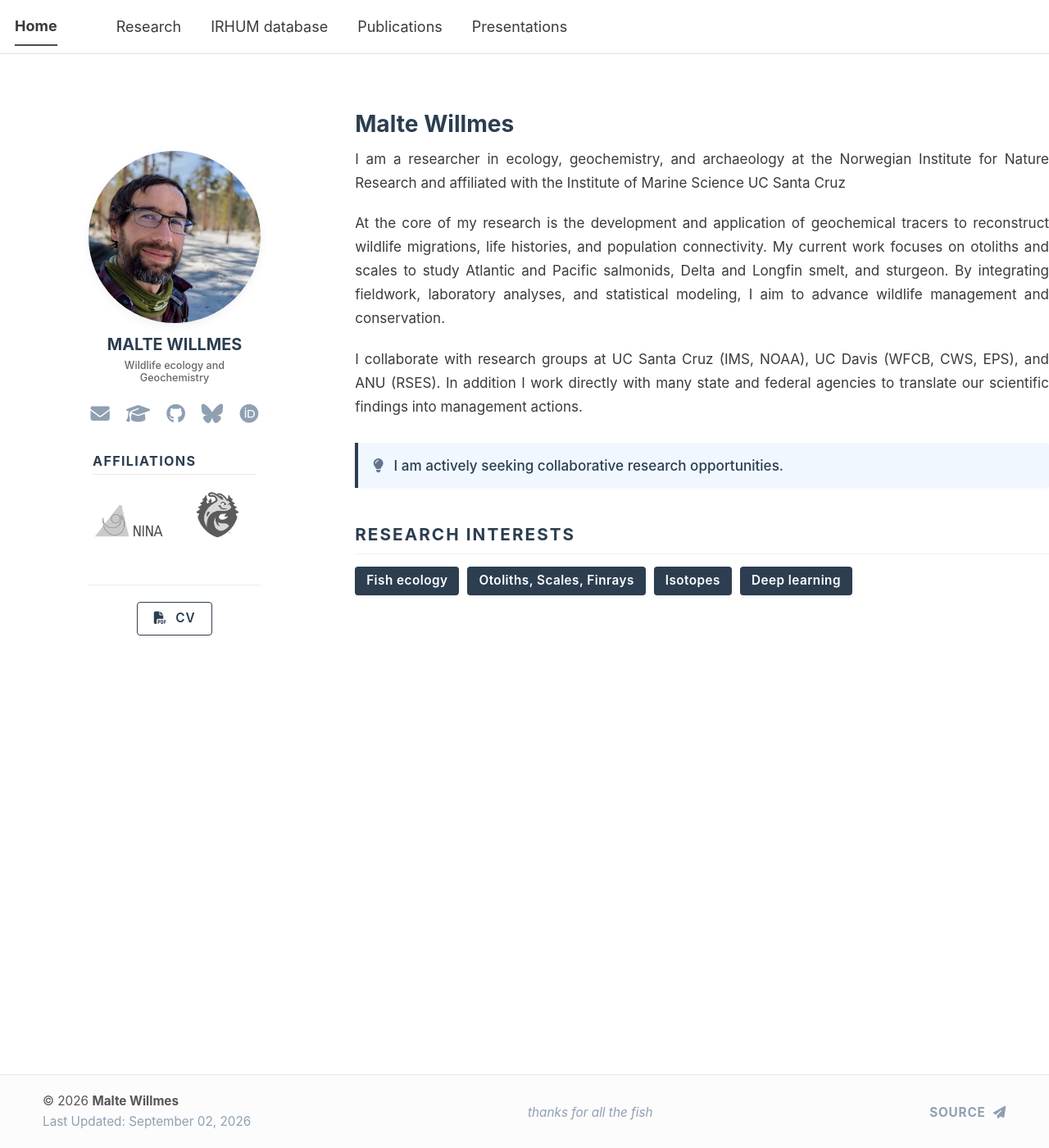
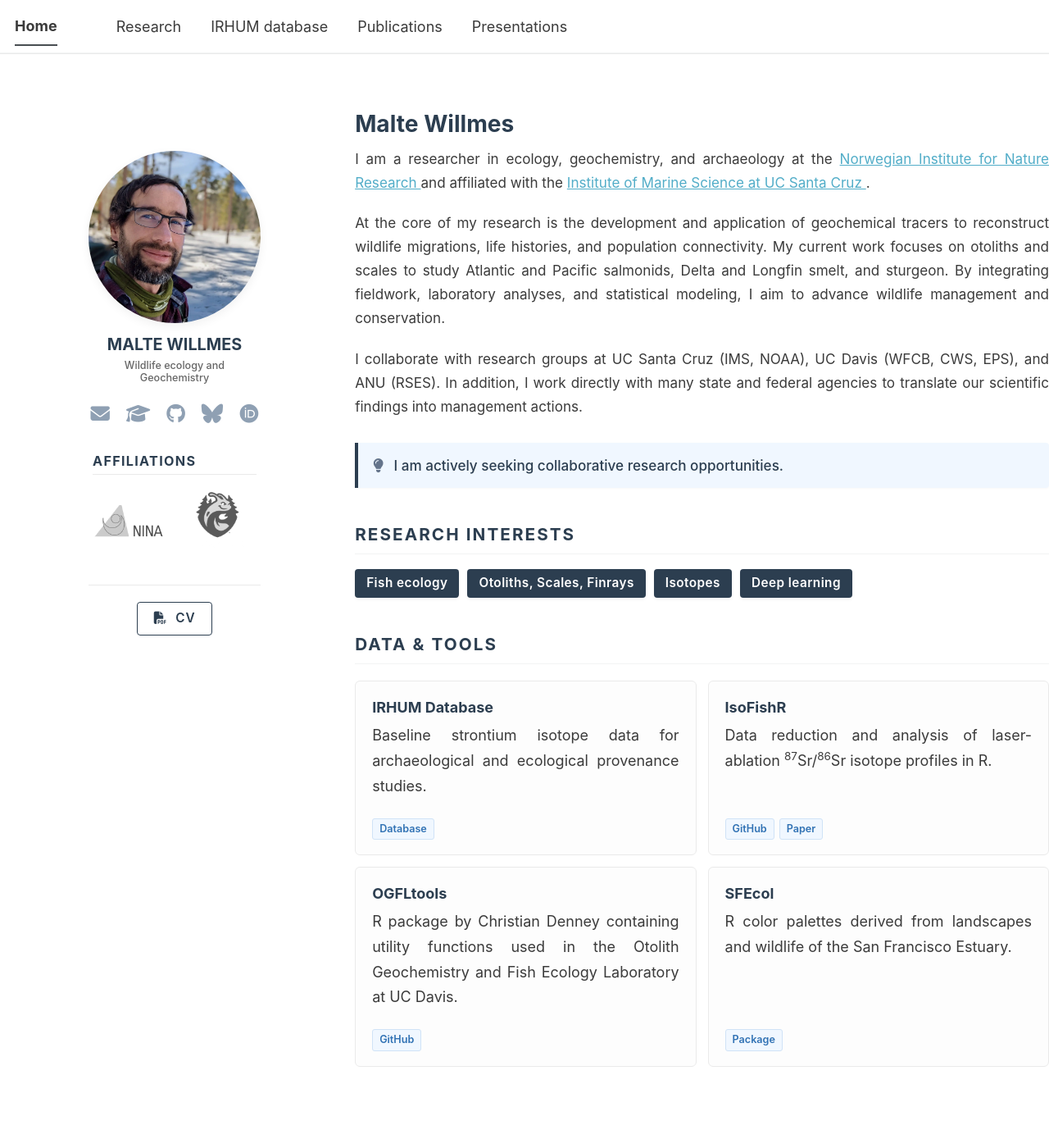
Before and after one commit to MalteWillmes/maltewillmes.github.io, a Jekyll site: the page built from _pages/about.md, in a window 1280 px wide and 1400 px high. Shown: the whole window at 82% size. Built offline with Jekyll 4.4.1, drawn with Linux system fonts in a browser that asks for light colours; a script bundle is joined from its source files by our own code; library files that are not in the unit come from our copies.

Commit message:
Update about.md

```diff
--- a/_pages/about.md
+++ b/_pages/about.md
@@ -8,21 +8,25 @@ redirect_from:
 ---
 
 <style>
+
   /* =========================================
-     1. STATIC LIGHT THEME VARIABLES (Locked)
+     1. STATIC LIGHT THEME VARIABLES
      ========================================= */
+
   :root {
-    --port-primary: #2c3e50;    /* Dark Academic Blue */
-    --port-text: #3b3b3b;       /* Dark Gray for readability */
-    --port-muted: #64748b;      /* Muted gray for subtitles */
-    --port-bg: #fdfdfd;         /* Almost white for cards */
-    --port-border: #eaeaea;     /* Light gray borders */
-    --accent-color: #f0f7ff;    /* Soft blue for milestones */
+    --port-primary: #2c3e50;
+    --port-text: #3b3b3b;
+    --port-muted: #64748b;
+    --port-bg: #fdfdfd;
+    --port-border: #eaeaea;
+    --accent-color: #f0f7ff;
   }
 
+
   /* =========================================
-     2. GLOBAL HEADER FIXES (Matches Portfolio)
+     2. GLOBAL HEADER
      ========================================= */
+
   .masthead,
   .masthead__inner-wrap,
   .masthead__menu,
@@ -58,152 +62,552 @@ redirect_from:
     color: var(--port-primary) !important;
   }
 
-  h1.page__title, .page__title {
+  h1.page__title,
+  .page__title {
     color: var(--port-primary) !important;
     font-weight: 700 !important;
   }
 
+
   /* =========================================
-     3. BIOGRAPHY LAYOUT STYLES
+     3. GENERAL HOMEPAGE STYLES
      ========================================= */
-  /* Standardized Section Titles */
+
   .section-title {
     margin-top: 45px;
+    margin-bottom: 18px;
+
     border-bottom: 1px solid var(--port-border);
+
     padding-bottom: 8px;
+
     text-transform: uppercase;
+
     color: var(--port-primary) !important;
+
     font-size: 1.15em !important;
     letter-spacing: 0.1em;
     font-weight: 700;
   }
 
-  /* Standardized Text Style for Bio */
   .content-text {
     text-align: justify !important;
     text-justify: inter-word !important;
+
     font-size: 0.95em;
     line-height: 1.7;
+
     margin-bottom: 20px;
+
     color: var(--port-text);
   }
 
-  /* Collaboration Alert */
+
+  /* =========================================
+     4. COLLABORATION BOX
+     ========================================= */
+
   .collab-box {
     background-color: var(--accent-color);
+
     border-left: 4px solid var(--port-primary);
+
     padding: 14px 18px;
+
     font-size: 0.95em;
+
     color: var(--port-primary);
+
     font-weight: 500;
+
     margin: 30px 0;
+
     border-radius: 0 4px 4px 0;
+
     box-shadow: 0 1px 3px rgba(0,0,0,0.03);
+
     line-height: 1.6;
   }
 
-  /* Research Interest Badges */
+
+  /* =========================================
+     5. RESEARCH INTERESTS
+     ========================================= */
+
   .interest-pills {
     display: flex;
     flex-wrap: wrap;
+
     gap: 10px;
+
     margin-top: 15px;
     margin-bottom: 30px;
   }
 
   .pill {
     background-color: var(--port-primary);
+
     color: #ffffff;
+
     font-size: 0.85em;
     font-weight: 600;
+
     padding: 6px 14px;
+
     border-radius: 4px;
+
     letter-spacing: 0.03em;
+
     box-shadow: 0 2px 4px rgba(0,0,0,0.05);
   }
 
-  /* News Timeline Styling */
+
+  /* =========================================
+     6. DATA & TOOLS
+     ========================================= */
+
+  .tools-grid {
+    display: grid;
+
+    grid-template-columns:
+      repeat(2, minmax(0, 1fr));
+
+    gap: 14px;
+
+    margin-top: 20px;
+    margin-bottom: 35px;
+  }
+
+  .tool-card {
+    display: flex;
+    flex-direction: column;
+    justify-content: space-between;
+
+    min-height: 145px;
+
+    padding: 18px 20px;
+
+    border: 1px solid var(--port-border);
+    border-radius: 6px;
+
+    background: var(--port-bg);
+
+    transition:
+      border-color 0.15s ease,
+      transform 0.15s ease,
+      box-shadow 0.15s ease;
+  }
+
+  .tool-card:hover {
+    border-color: #cbd5e1;
+
+    transform: translateY(-2px);
+
+    box-shadow:
+      0 4px 14px rgba(0,0,0,0.04);
+  }
+
+  .tool-title {
+    margin: 0 0 6px 0;
+
+    color: var(--port-primary);
+
+    font-size: 1em;
+    font-weight: 700;
+  }
+
+  .tool-description {
+    margin: 0 0 14px 0;
+
+    color: var(--port-text);
+
+    font-size: 0.86em;
+    line-height: 1.5;
+  }
+
+  .tool-links {
+    display: flex;
+    flex-wrap: wrap;
+
+    gap: 6px;
+
+    margin-top: auto;
+  }
+
+  .tool-link {
+    display: inline-block;
+
+    padding: 3px 8px;
+
+    border: 1px solid #d0e3f7;
+    border-radius: 3px;
+
+    background: #f0f7ff;
+
+    color: #3172b4 !important;
+
+    font-size: 0.70em;
+    font-weight: 600;
+
+    text-decoration: none !important;
+
+    transition: all 0.15s ease;
+  }
+
+  .tool-link:hover {
+    background: #3172b4;
+    border-color: #3172b4;
+
+    color: #ffffff !important;
+  }
+
+
+  /* =========================================
+     7. NEWS TIMELINE
+     ========================================= */
+
   .news-scroll-container {
     max-height: 500px;
+
     overflow-y: auto;
+
     margin-top: 20px;
+
     padding-right: 15px;
   }
 
-  .news-scroll-container::-webkit-scrollbar { width: 5px; }
-  .news-scroll-container::-webkit-scrollbar-track { background: var(--port-bg); }
-  .news-scroll-container::-webkit-scrollbar-thumb { background: #d1d5db; border-radius: 10px; }
-  .news-scroll-container::-webkit-scrollbar-thumb:hover { background: #9ca3af; }
+  .news-scroll-container::-webkit-scrollbar {
+    width: 5px;
+  }
+
+  .news-scroll-container::-webkit-scrollbar-track {
+    background: var(--port-bg);
+  }
+
+  .news-scroll-container::-webkit-scrollbar-thumb {
+    background: #d1d5db;
+
+    border-radius: 10px;
+  }
+
+  .news-scroll-container::-webkit-scrollbar-thumb:hover {
+    background: #9ca3af;
+  }
 
   .timeline-item {
     display: flex;
+
     margin-bottom: 14px;
+
     font-size: 0.9em;
     line-height: 1.5;
+
     padding: 4px 0;
+
     align-items: baseline;
   }
 
   .timeline-date {
     min-width: 95px;
+
     font-weight: 700;
+
     color: var(--port-muted);
   }
 
   .timeline-content {
     flex: 1;
+
     color: var(--port-text);
-    word-wrap: break-word; /* Prevents text cutoff */
+
+    word-wrap: break-word;
   }
 
-  /* Highlighted Milestones */
   .timeline-item.milestone {
     background-color: var(--accent-color);
+
     border-radius: 4px;
-    padding: 8px 12px; /* Added horizontal padding to prevent cutoff */
-    margin-left: -12px; /* Offsets the padding to align visually */
+
+    padding: 8px 12px;
+
+    margin-left: -12px;
     margin-top: 2px;
     margin-bottom: 12px;
   }
 
-  /* Mobile & Tablet Responsiveness */
+
+  /* =========================================
+     8. MOBILE
+     ========================================= */
+
   @media (max-width: 768px) {
+
     .timeline-item {
       flex-direction: column;
+
       margin-bottom: 18px;
     }
+
     .timeline-date {
       margin-bottom: 4px;
+
       font-size: 0.85em;
+
       color: var(--port-primary);
     }
+
     .timeline-item.milestone {
       margin-left: 0;
+
       padding: 10px 12px;
     }
+
   }
+
+  @media (max-width: 650px) {
+
+    .tools-grid {
+      grid-template-columns: 1fr;
+    }
+
+    .tool-card {
+      min-height: auto;
+    }
+
+  }
+
 </style>
 
+
 <div class="content-text">
-I am a researcher in ecology, geochemistry, and archaeology at the Norwegian Institute for Nature Research and affiliated with the Institute of Marine Science UC Santa Cruz
+  I am a researcher in ecology, geochemistry, and archaeology at the
+  <a href="https://www.nina.no/"
+     target="_blank"
+     rel="noopener noreferrer">
+    Norwegian Institute for Nature Research
+  </a>
+  and affiliated with the
+  <a href="https://ims.ucsc.edu/"
+     target="_blank"
+     rel="noopener noreferrer">
+    Institute of Marine Science at UC Santa Cruz
+  </a>.
 </div>
 
+
 <div class="content-text">
-At the core of my research is the development and application of geochemical tracers to reconstruct wildlife migrations, life histories, and population connectivity. My current work focuses on otoliths and scales to study Atlantic and Pacific salmonids, Delta and Longfin smelt, and sturgeon. By integrating fieldwork, laboratory analyses, and statistical modeling, I aim to advance wildlife management and conservation.
+  At the core of my research is the development and application of
+  geochemical tracers to reconstruct wildlife migrations, life histories,
+  and population connectivity. My current work focuses on otoliths and
+  scales to study Atlantic and Pacific salmonids, Delta and Longfin smelt,
+  and sturgeon. By integrating fieldwork, laboratory analyses, and
+  statistical modeling, I aim to advance wildlife management and
+  conservation.
 </div>
 
+
 <div class="content-text">
-I collaborate with research groups at UC Santa Cruz (IMS, NOAA), UC Davis (WFCB, CWS, EPS), and ANU (RSES). In addition I work directly with many state and federal agencies to translate our scientific findings into management actions.
+  I collaborate with research groups at UC Santa Cruz (IMS, NOAA),
+  UC Davis (WFCB, CWS, EPS), and ANU (RSES). In addition, I work
+  directly with many state and federal agencies to translate our
+  scientific findings into management actions.
 </div>
 
-<div class="collab-box" style="text-align: justify; text-justify: inter-word;">
-  <i class="fas fa-lightbulb" style="color: #64748b; margin-right: 8px;"></i> I am actively seeking collaborative research opportunities.
+
+<div
+  class="collab-box"
+  style="text-align: justify; text-justify: inter-word;"
+>
+  <i
+    class="fas fa-lightbulb"
+    style="color: #64748b; margin-right: 8px;"
+  ></i>
+
+  I am actively seeking collaborative research opportunities.
 </div>
 
-<h2 class="section-title">Research Interests</h2>
+
+
+<h2 class="section-title">
+  Research Interests
+</h2>
+
+
 <div class="interest-pills">
-  <span class="pill">Fish ecology</span>
-  <span class="pill">Otoliths, Scales, Finrays</span>
-  <span class="pill">Isotopes</span>
-  <span class="pill">Deep learning</span>
+
+  <span class="pill">
+    Fish ecology
+  </span>
+
+  <span class="pill">
+    Otoliths, Scales, Finrays
+  </span>
+
+  <span class="pill">
+    Isotopes
+  </span>
+
+  <span class="pill">
+    Deep learning
+  </span>
+
 </div>
+
+
+
+<h2 class="section-title">
+  Data &amp; Tools
+</h2>
+
+
+<div class="tools-grid">
+
+
+  <!-- IRHUM -->
+
+  <div class="tool-card">
+
+    <div>
+
+      <div class="tool-title">
+        IRHUM Database
+      </div>
+
+      <p class="tool-description">
+        Baseline strontium isotope data for archaeological
+        and ecological provenance studies.
+      </p>
+
+    </div>
+
+
+    <div class="tool-links">
+
+      <a
+        href="{{ '/irhum/' | relative_url }}"
+        class="tool-link"
+      >
+        Database
+      </a>
+
+    </div>
+
+  </div>
+
+
+
+  <!-- IsoFishR -->
+
+  <div class="tool-card">
+
+    <div>
+
+      <div class="tool-title">
+        IsoFishR
+      </div>
+
+      <p class="tool-description">
+        Data reduction and analysis of laser-ablation
+        <sup>87</sup>Sr/<sup>86</sup>Sr isotope profiles in R.
+      </p>
+
+    </div>
+
+
+    <div class="tool-links">
+
+      <a
+        href="https://github.com/MalteWillmes/IsoFishR"
+        target="_blank"
+        rel="noopener noreferrer"
+        class="tool-link"
+      >
+        GitHub
+      </a>
+
+      <a
+        href="https://doi.org/10.1371/journal.pone.0204519"
+        target="_blank"
+        rel="noopener noreferrer"
+        class="tool-link"
+      >
+        Paper
+      </a>
+
+    </div>
+
+  </div>
+
+
+
+  <!-- OGFLtools -->
+
+  <div class="tool-card">
+
+    <div>
+
+      <div class="tool-title">
+        OGFLtools
+      </div>
+
+      <p class="tool-description">
+        R package by Christian Denney containing utility
+        functions used in the Otolith Geochemistry and Fish
+        Ecology Laboratory at UC Davis.
+      </p>
+
+    </div>
+
+
+    <div class="tool-links">
+
+      <a
+        href="https://github.com/ctdenney/OGFLtools"
+        target="_blank"
+        rel="noopener noreferrer"
+        class="tool-link"
+      >
+        GitHub
+      </a>
+
+    </div>
+
+  </div>
+
+
+
+  <!-- SFEcol -->
+
+  <div class="tool-card">
+
+    <div>
+
+      <div class="tool-title">
+        SFEcol
+      </div>
+
+      <p class="tool-description">
+        R color palettes derived from landscapes and wildlife
+        of the San Francisco Estuary.
+      </p>
+
+    </div>
+
+
+    <div class="tool-links">
+
+      <a
+        href="https://maltewillmes.github.io/sfecol/"
+        target="_blank"
+        rel="noopener noreferrer"
+        class="tool-link"
+      >
+        Package
+      </a>
+
+    </div>
+
+  </div>
+
+
+</div>
```
